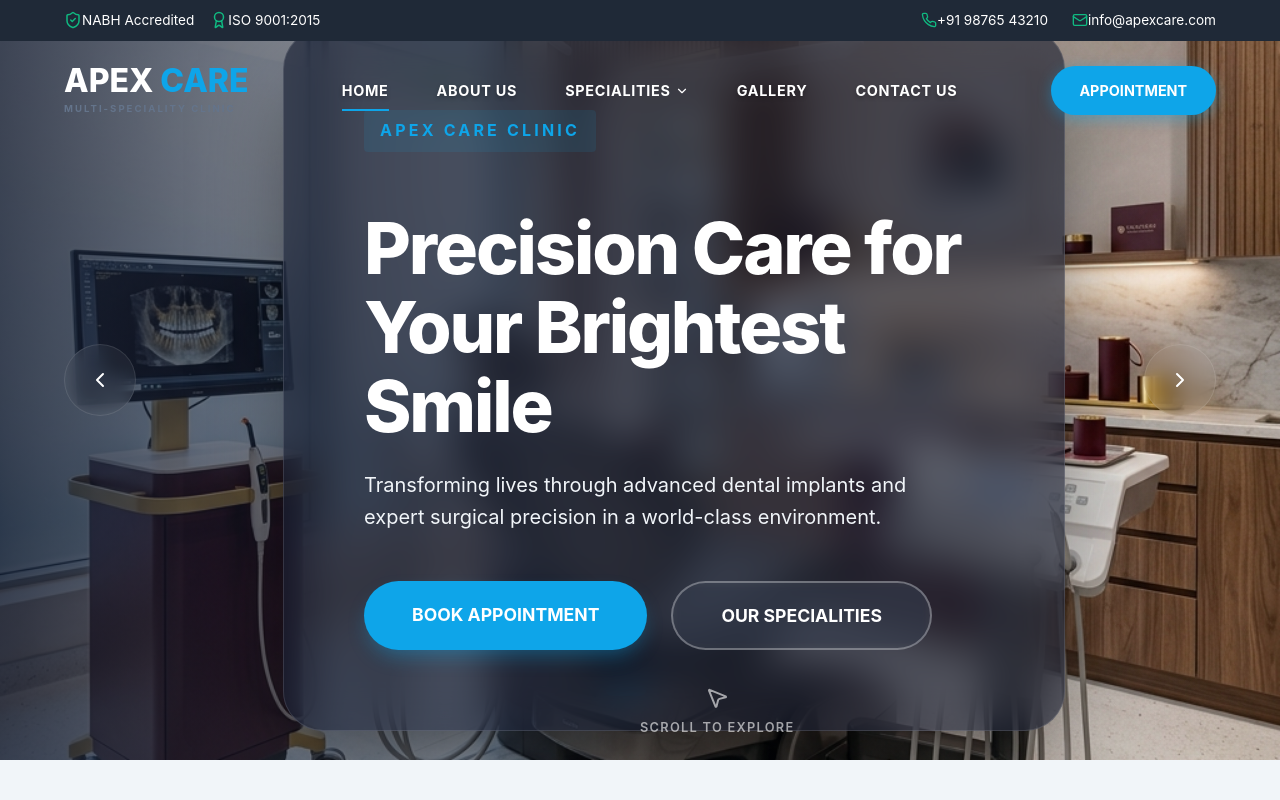
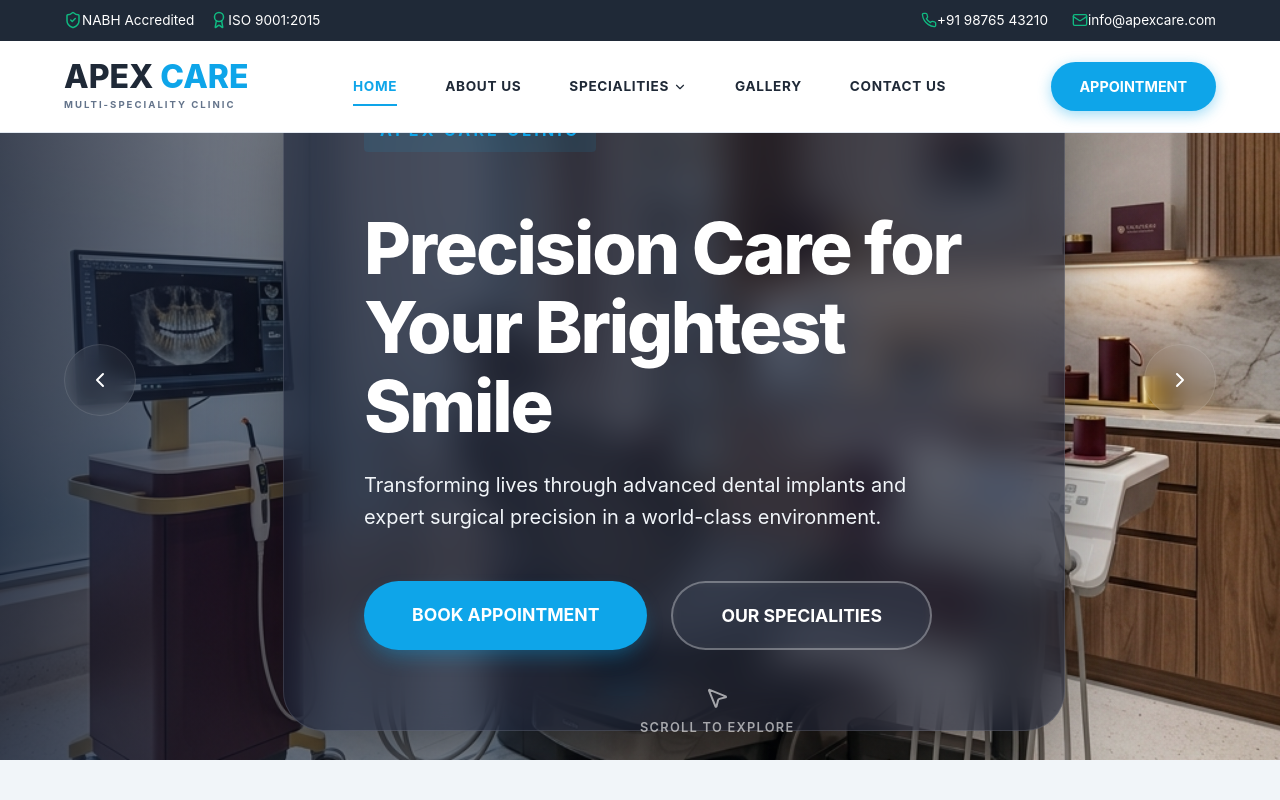
Before and after one commit to yasinjavedkhan/Dental-Hospital, a React (Vite) app: page / in a window 1280 px wide. Shown: the top 800 px of the page. Built offline with nearby package versions, Linux system fonts and the light colour scheme.

Commit message:
UI Final: Clean White Navbar with Cyan Highlights

```diff
--- a/src/components/Header.css
+++ b/src/components/Header.css
@@ -34,12 +34,13 @@
   color: var(--white);
 }
 
-/* Navbar Base (Transparent by default) */
+/* Navbar Base (Clean White Design) */
 .navbar {
-  background-color: transparent;
-  color: var(--white);
-  padding: 1.5rem 0;
+  background-color: var(--white);
+  color: var(--secondary);
+  padding: 1.25rem 0;
   transition: all 0.4s var(--transition-normal);
+  border-bottom: 1px solid var(--border);
 }
 
 .navbar .container {
@@ -59,11 +60,6 @@
   font-weight: 800;
   line-height: 1;
   color: var(--secondary);
-  transition: color 0.3s;
-}
-
-.main-header:not(.scrolled) .logo-text {
-  color: var(--white);
 }
 
 .logo-sub {
@@ -78,25 +74,21 @@
   display: flex;
   gap: 3rem;
   font-weight: 700;
-  font-size: 0.9rem;
+  font-size: 0.85rem;
   letter-spacing: 0.05em;
+  text-transform: uppercase;
 }
 
 .nav-links > li > a {
   padding: 0.5rem 0;
   position: relative;
-  color: var(--white);
+  color: var(--secondary);
   text-decoration: none;
   transition: var(--transition-fast);
 }
 
-.scrolled .nav-links > li > a {
-  color: var(--white);
-}
-
-.main-header:not(.scrolled) .nav-links > li > a {
-  color: var(--white);
-  text-shadow: 0 2px 4px rgba(0,0,0,0.3);
+.nav-links > li > a.active {
+  color: var(--primary);
 }
 
 .nav-links > li > a::after {
```
